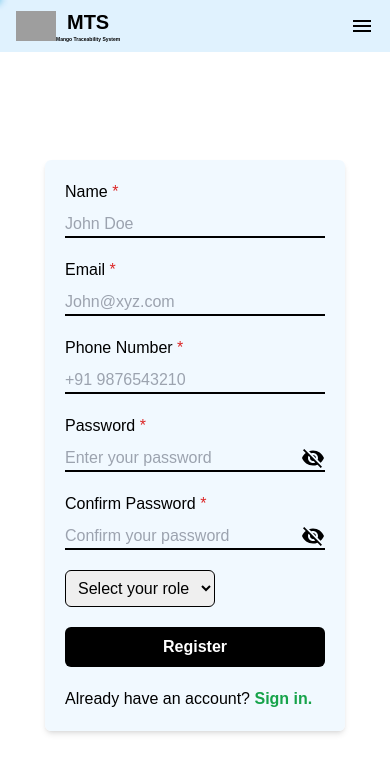
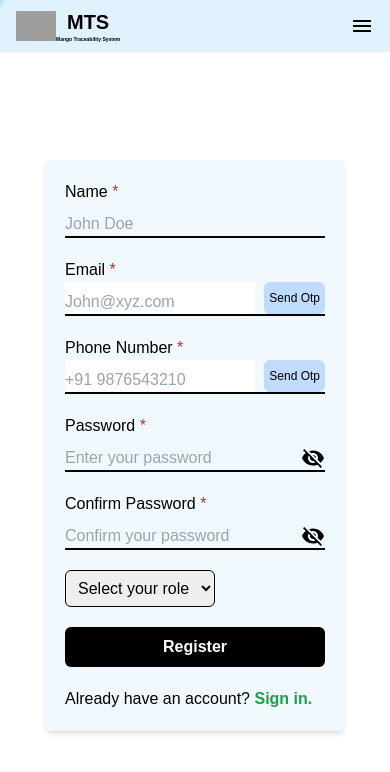
Before and after one commit to AmritHimanshu/Mango_Traceability_System, a Next.js app in the folder client/: page /register in a window 390 px wide. Shown: the top 772 px of the page. Built offline with nearby package versions, Linux system fonts and the light colour scheme; no server answers; grey boxes are pictures that could not be loaded; a web font is replaced by a local one.

Commit message:
Working on email and phone verification

```diff
--- a/client/src/app/register/page.tsx
+++ b/client/src/app/register/page.tsx
@@ -8,7 +8,12 @@ import { useAppDispatch } from "@/store/store";
 import { setUserState } from "@/store/features/userSlice";
 import { LoadingBarRef } from "react-top-loading-bar";
 import CustomLoadingBar from "../components/loadingBar/CustomLoadingBar";
-import { LOGOUT_USER, REGISTER_USER, SEND_OTP_EMAIL } from "@/utils/Apis/api";
+import {
+  LOGOUT_USER,
+  REGISTER_USER,
+  SEND_OTP_EMAIL,
+  VERIFY_OTP_EMAIL,
+} from "@/utils/Apis/api";
 import { LOGIN } from "@/utils/Paths/paths";
 
 // Material UI Icons
@@ -40,6 +45,10 @@ function page() {
   const [isEmailVerified, setIsEmailVerified] = useState(false);
   const [isPhoneOtpSent, setIsPhoneOtpSent] = useState(false);
   const [isPhoneVerified, setIsPhoneVerified] = useState(false);
+  const [emailOtp, setEmailOtp] = useState("");
+  const [phoneOtp, setPhoneOtp] = useState("");
+  const [flagEmail, setFlagEmail] = useState(false);
+  const [flagPhone, setFlagPhone] = useState(false);
 
   const handleFormState = (
     e: React.ChangeEvent<HTMLInputElement | HTMLSelectElement>
@@ -89,29 +98,80 @@ function page() {
       return;
     }
 
+    setFlagEmail(true);
+
     try {
       const res = await fetch(`${BASE_URL}/${SEND_OTP_EMAIL}`, {
         method: "POST",
         headers: {
           "Content-Type": "application/json",
         },
-        body: JSON.stringify(formData.email),
+        body: JSON.stringify({ email: formData.email }),
       });
 
       const data = await res.json();
 
-      if (res.status === 400) {
-        alert(data.error);
-        return;
-      }
-
-      if (res.status === 500) {
+      if (res.status !== 201) {
         const error = new Error(data.error);
         throw error;
       }
 
       setIsEmailOtpSent(true);
       alert(data.message);
+    } catch (error) {
+      console.log("Error: ", error);
+      alert(error);
+    }
+
+    setFlagEmail(false);
+  };
+
+  const verifyEmailOtp = async () => {
+    if (!emailOtp) {
+      alert("Enter your OTP");
+      return;
+    }
+
+    setFlagEmail(true);
+
+    try {
+      const res = await fetch(`${BASE_URL}/${VERIFY_OTP_EMAIL}`, {
+        method: "POST",
+        headers: {
+          "Content-Type": "application/json",
+        },
+        body: JSON.stringify({ email: formData.email, otp: emailOtp }),
+      });
+
+      const data = await res.json();
+
+      if (res.status !== 201) {
+        const error = new Error(data.error);
+        throw error;
+      }
+
+      setIsEmailVerified(true);
+      alert(data.message);
+    } catch (error) {
+      console.log("Error: ", error);
+      alert(error);
+    }
+
+    setEmailOtp("");
+    setIsEmailOtpSent(false);
+    setFlagEmail(false);
+  };
+
+  const sendOtpPhone = async () => {
+    try {
+    } catch (error) {
+      console.log("Error: ", error);
+      alert(error);
+    }
+  };
+
+  const verifyPhoneOtp = async () => {
+    try {
     } catch (error) {
       console.log("Error: ", error);
       alert(error);
@@ -196,6 +256,7 @@ function page() {
               name="name"
               className="input-tag"
               placeholder="John Doe"
+              value={formData.name}
               required
               onChange={(e) => handleFormState(e)}
             />
@@ -205,30 +266,102 @@ function page() {
             <label htmlFor="email">
               Email <span className="text-red-600">*</span>
             </label>
+            <div className="flex justify-between border-b-2 border-black">
+              {!isEmailOtpSent ? (
+                <>
                   <input
-              type="text"
+                    type="email"
                     id="email"
                     name="email"
-              className="input-tag"
+                    className="outline-none pt-2 w-[73%]"
                     placeholder="John@xyz.com"
+                    value={formData.email}
                     required
                     onChange={(e) => handleFormState(e)}
                   />
+                  {!isEmailVerified ? (
+                    <button
+                      onClick={() => sendOtpEmail()}
+                      className="px-[5px] bg-blue-200 text-[12px] rounded-md"
+                    >
+                      {!flagEmail ? "Send Otp" : "sending..."}
+                    </button>
+                  ) : (
+                    <div>Verified</div>
+                  )}
+                </>
+              ) : (
+                <>
+                  <input
+                    type="number"
+                    id="otpEmail"
+                    name="otpEmail"
+                    className="outline-none pt-2 w-[73%]"
+                    placeholder="Enter your otp"
+                    value={emailOtp}
+                    required
+                    onChange={(e) => setEmailOtp(e.target.value)}
+                  />
+                  <button
+                    onClick={() => verifyEmailOtp()}
+                    className="px-[5px] bg-blue-200 text-[12px] rounded-md"
+                  >
+                    {!flagEmail ? "Verify Otp" : "verifying..."}
+                  </button>
+                </>
+              )}
+            </div>
           </div>
 
           <div>
             <label htmlFor="phone">
               Phone Number <span className="text-red-600">*</span>
             </label>
+            <div className="flex justify-between border-b-2 border-black">
+              {!isPhoneOtpSent ? (
+                <>
                   <input
                     type="tel"
                     id="phone"
                     name="phone"
-              className="input-tag"
+                    className="outline-none pt-2 w-[73%]"
                     placeholder="+91 9876543210"
+                    value={formData.phone}
                     required
                     onChange={(e) => handleFormState(e)}
                   />
+                  {!isPhoneVerified ? (
+                    <button
+                      onClick={() => sendOtpPhone()}
+                      className="px-[5px] bg-blue-200 text-[12px] rounded-md"
+                    >
+                      {!flagPhone ? "Send Otp" : "sending..."}
+                    </button>
+                  ) : (
+                    <div>Verified</div>
+                  )}
+                </>
+              ) : (
+                <>
+                  <input
+                    type="number"
+                    id="otpPhone"
+                    name="otpPhone"
+                    className="outline-none pt-2 w-[73%]"
+                    placeholder="Enter your otp"
+                    value={phoneOtp}
+                    required
+                    onChange={(e) => setPhoneOtp(e.target.value)}
+                  />
+                  <button
+                    onClick={() => verifyPhoneOtp()}
+                    className="px-[5px] bg-blue-200 text-[12px] rounded-md"
+                  >
+                    {!flagPhone ? "Verify Otp" : "verifying..."}
+                  </button>
+                </>
+              )}
+            </div>
           </div>
 
           <div className="flex items-start flex-col">
@@ -242,6 +375,7 @@ function page() {
                 name="password"
                 className="outline-none w-full bg-transparent"
                 placeholder="Enter your password"
+                value={formData.password}
                 required
                 onChange={(e) => handleFormState(e)}
               />
@@ -268,6 +402,7 @@ function page() {
                 name="confirm_password"
                 className="outline-none w-full bg-transparent"
                 placeholder="Confirm your password"
+                value={formData.confirm_password}
                 required
                 onChange={(e) => handleFormState(e)}
               />
```
Also changed, not shown: 1 other file (tests, documents, lock files or other folders). Lines whose indentation alone changed are shown as unchanged.
